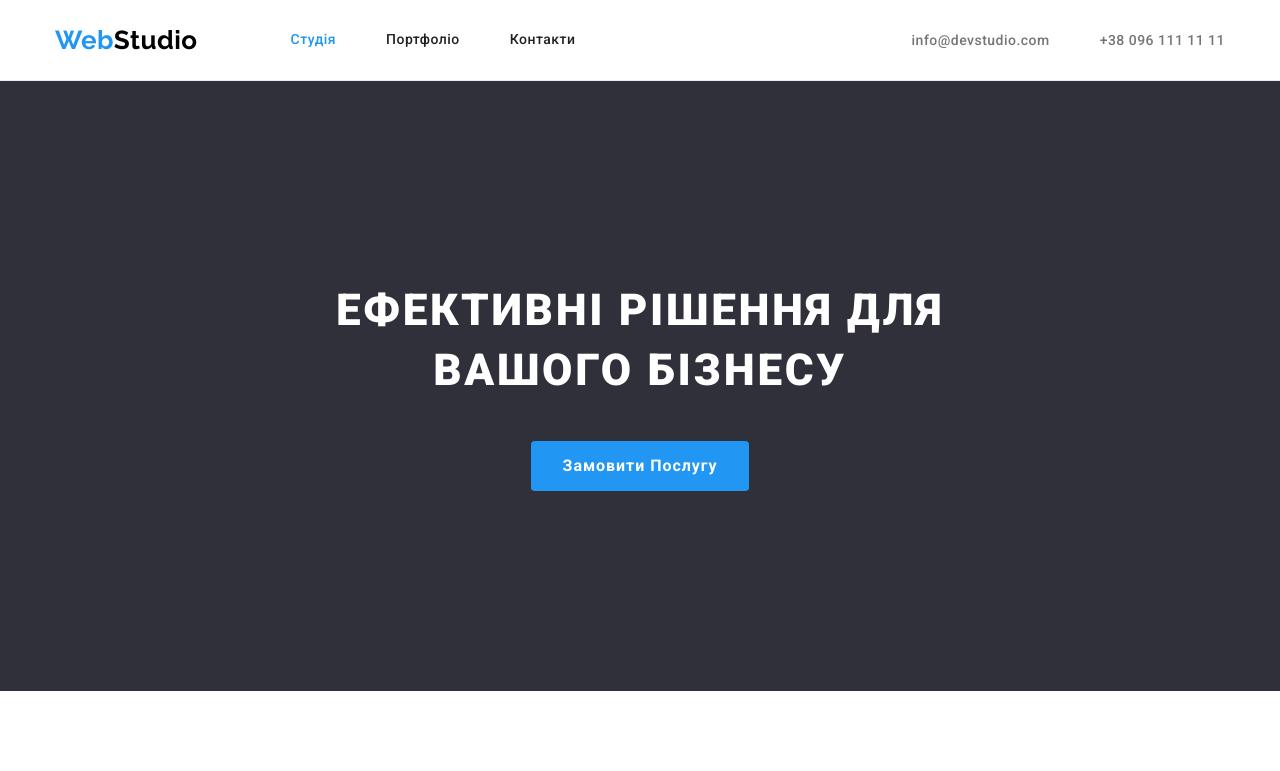
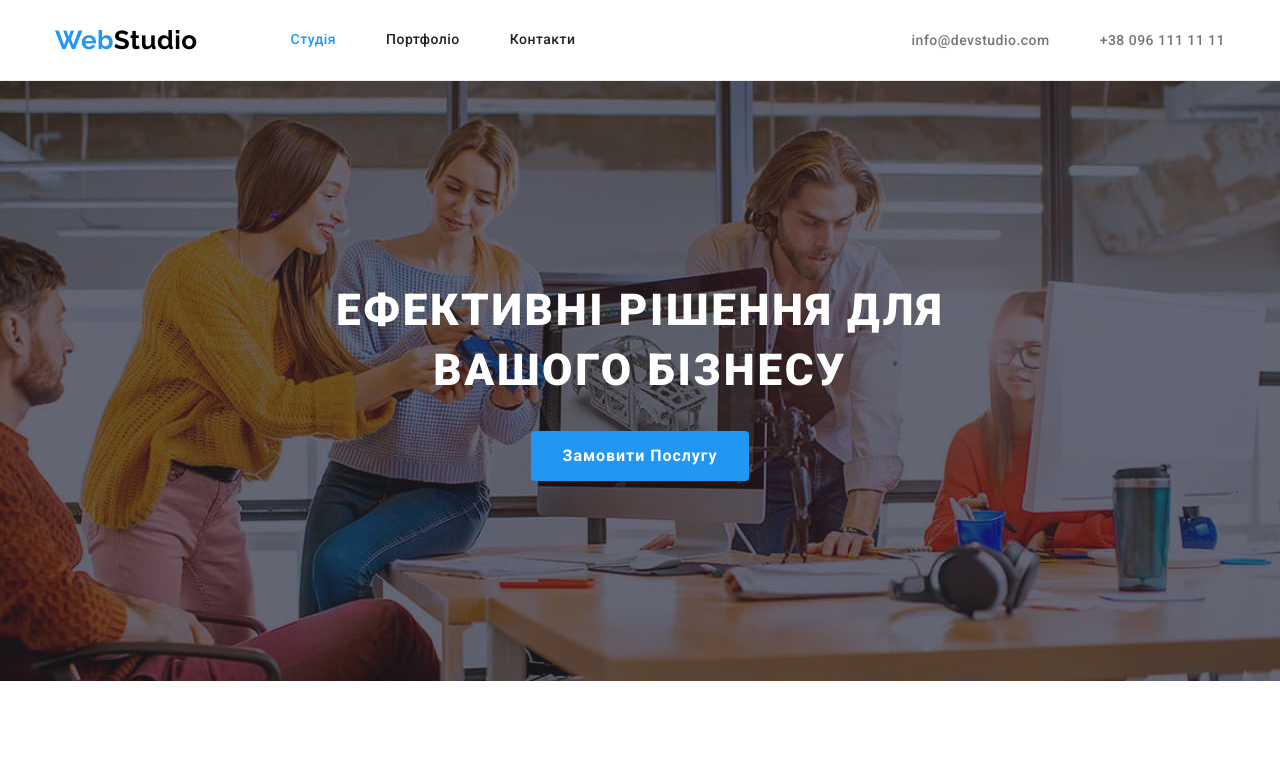
Before and after one commit to Zaimak-Andrii/goit-markup-hw-04, a plain HTML site: page index.html in a window 1280 px wide. Shown: the top 771 px of the page. Drawn offline with nearby package versions, Linux system fonts and the light colour scheme.

Commit message:
Add background

```diff
--- a/css/styles.css
+++ b/css/styles.css
@@ -197,9 +197,18 @@ p {
 
 /* Main for page Studio */
 .solutions {
-  background-color: var(--bg-color-dark);
+  margin: 0 auto;
   padding-top: 200px;
   padding-bottom: 200px;
+  max-width: 1600px;
+  height: 600px;
+
+  background-color: var(--bg-color-dark);
+  background-image: linear-gradient(to bottom, rgba(47, 48, 58, 0.4), rgba(47, 48, 58, 0.4)),
+    url(../images/bg-solutions.jpg);
+  background-repeat: no-repeat;
+  background-size: cover;
+  background-position: center;
 
   text-align: center;
 }
@@ -215,7 +224,7 @@ p {
 }
 
 .solutions .button {
-  margin-top: 40px;
+  margin-top: 30px;
   padding: 10px 32px;
 
   font-weight: 700;
--- a/index.html
+++ b/index.html
@@ -42,8 +42,10 @@
     <main>
       <!-- Solutions -->
       <section class="solutions">
-        <h1 class="title">Ефективні рішення для <br />вашого бізнесу</h1>
-        <button type="button" class="button">Замовити послугу</button>
+        <div class="container">
+          <h1 class="title">Ефективні рішення для <br />вашого бізнесу</h1>
+          <button type="button" class="button">Замовити послугу</button>
+        </div>
       </section>
       <!-- Our advantages -->
       <section class="section advantages">
```
Also changed, not shown: .prettierrc.json (added), images/bg-solutions.jpg (added), images/sprite.svg (added), 4 other files.
